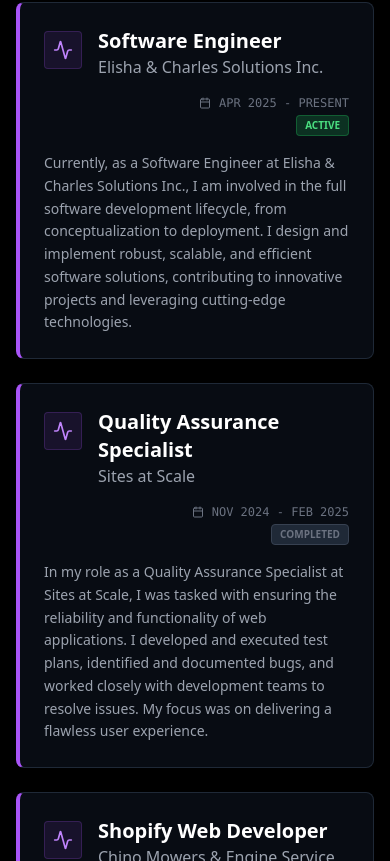
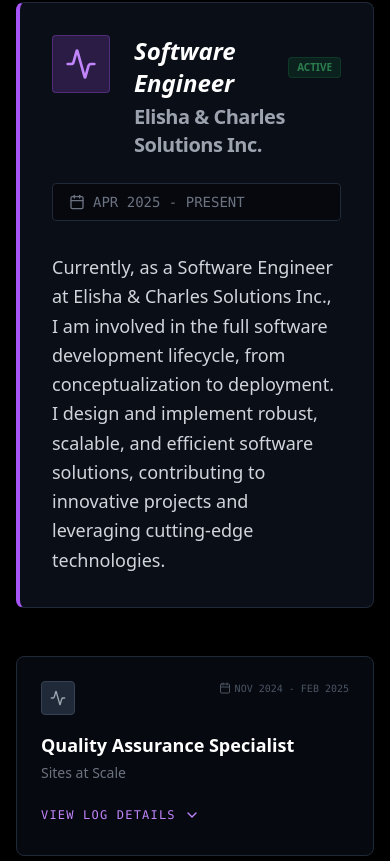
Before and after one commit to Dyno-dev07/My-Portfolio, a React (Vite) app: page / in a window 390 px wide. Shown: the part 4883-5744 px from the top of the page. Built offline with nearby package versions, Linux system fonts and the light colour scheme.

Commit message:
[dyad] Refactoring System Logs into a featured card and 2x2 grid with dropdowns - wrote 1 file(s)

```diff
--- a/src/components/sections/ExperienceSection.tsx
+++ b/src/components/sections/ExperienceSection.tsx
@@ -3,10 +3,17 @@
 import React from "react";
 import { motion } from "framer-motion";
 import { Card } from "@/components/ui/card";
-import { Activity, Calendar } from "lucide-react";
+import { Activity, Calendar, ChevronDown } from "lucide-react";
+import {
+  Accordion,
+  AccordionContent,
+  AccordionItem,
+  AccordionTrigger,
+} from "@/components/ui/accordion";
 
 const experiences = [
   {
+    id: "exp-1",
     title: "Software Engineer",
     company: "Elisha & Charles Solutions Inc.",
     date: "APR 2025 - PRESENT",
@@ -14,6 +21,7 @@ const experiences = [
     desc: "Currently, as a Software Engineer at Elisha & Charles Solutions Inc., I am involved in the full software development lifecycle, from conceptualization to deployment. I design and implement robust, scalable, and efficient software solutions, contributing to innovative projects and leveraging cutting-edge technologies."
   },
   {
+    id: "exp-2",
     title: "Quality Assurance Specialist",
     company: "Sites at Scale",
     date: "NOV 2024 - FEB 2025",
@@ -21,6 +29,7 @@ const experiences = [
     desc: "In my role as a Quality Assurance Specialist at Sites at Scale, I was tasked with ensuring the reliability and functionality of web applications. I developed and executed test plans, identified and documented bugs, and worked closely with development teams to resolve issues. My focus was on delivering a flawless user experience."
   },
   {
+    id: "exp-3",
     title: "Shopify Web Developer",
     company: "Chino Mowers & Engine Service",
     date: "JAN - MAR 2024",
@@ -28,6 +37,7 @@ const experiences = [
     desc: "As a Shopify Web Developer for Chino Mowers & Engine Service, I was responsible for designing, developing, and maintaining their e-commerce store. This included custom theme development, app integration, and optimizing the user experience to drive sales. I ensured the site was responsive and visually appealing across all devices."
   },
   {
+    id: "exp-4",
     title: "Technical Developer",
     company: "Sites at Scale",
     date: "JUL 2023 - NOV 2024",
@@ -35,6 +45,7 @@ const experiences = [
     desc: "At Sites at Scale, I worked as a Technical Developer, focusing on building and customizing websites for various clients. I specialized in implementing complex features, optimizing site performance, and ensuring cross-browser compatibility. My role involved close collaboration with designers and project managers to deliver high-quality web solutions."
   },
   {
+    id: "exp-5",
     title: "Software Engineer Intern",
     company: "Mangtas",
     date: "FEB - MAY 2023",
@@ -44,6 +55,8 @@ const experiences = [
 ];
 
 const ExperienceSection = () => {
+  const [recent, ...others] = experiences;
+
   return (
     <section id="experience" className="py-24 relative">
       <div className="container mx-auto px-4">
@@ -51,41 +64,91 @@ const ExperienceSection = () => {
           SYSTEM <span className="text-purple-500">LOGS</span>
         </h2>
 
-        <div className="max-w-4xl mx-auto space-y-6">
-          {experiences.map((exp, index) => (
+        <div className="max-w-6xl mx-auto">
+          {/* Recent Experience - Centered & Featured */}
           <motion.div
-              key={index}
-              initial={{ opacity: 0, x: -20 }}
-              whileInView={{ opacity: 1, x: 0 }}
+            initial={{ opacity: 0, y: 20 }}
+            whileInView={{ opacity: 1, y: 0 }}
+            viewport={{ once: true }}
+            className="mb-12 flex justify-center"
+          >
+            <Card className="w-full max-w-4xl bg-gray-900/60 border-l-4 border-l-purple-500 border-y-gray-800 border-r-gray-800 p-8 hover:bg-gray-800/40 transition-all group relative overflow-hidden">
+              {/* Glow effect for featured card */}
+              <div className="absolute -inset-px bg-gradient-to-r from-purple-500/20 to-transparent opacity-0 group-hover:opacity-100 transition-opacity pointer-events-none" />
+
+              <div className="flex flex-col md:flex-row md:items-center justify-between gap-6 relative z-10">
+                <div className="flex items-start gap-6">
+                  <div className="p-3 bg-purple-500/20 rounded border border-purple-500/30">
+                    <Activity className="h-8 w-8 text-purple-400" />
+                  </div>
+                  <div>
+                    <div className="flex items-center gap-3 mb-1">
+                      <h3 className="text-2xl md:text-3xl font-black italic text-white group-hover:text-purple-300 transition-colors">
+                        {recent.title}
+                      </h3>
+                      <span className="bg-green-500/20 text-green-400 text-[10px] font-bold px-2 py-0.5 rounded border border-green-500/30 animate-pulse">
+                        {recent.status}
+                      </span>
+                    </div>
+                    <p className="text-xl text-gray-400 font-bold tracking-tight">{recent.company}</p>
+                  </div>
+                </div>
+                <div className="flex items-center gap-2 text-sm font-mono text-gray-500 bg-black/40 px-4 py-2 rounded border border-gray-800">
+                  <Calendar className="h-4 w-4" /> {recent.date}
+                </div>
+              </div>
+              <p className="mt-8 text-gray-300 text-lg leading-relaxed pl-0 md:pl-20 relative z-10">
+                {recent.desc}
+              </p>
+            </Card>
+          </motion.div>
+
+          {/* Other Experiences - 2x2 Grid with Dropdowns */}
+          <div className="grid grid-cols-1 md:grid-cols-2 gap-6">
+            {others.map((exp, index) => (
+              <motion.div
+                key={exp.id}
+                initial={{ opacity: 0, scale: 0.95 }}
+                whileInView={{ opacity: 1, scale: 1 }}
                 viewport={{ once: true }}
                 transition={{ delay: index * 0.1 }}
               >
-              <Card className="bg-gray-900/50 border-l-4 border-l-purple-500 border-y-gray-800 border-r-gray-800 p-6 hover:bg-gray-800/50 transition-colors group">
-                <div className="flex flex-col md:flex-row md:items-center justify-between gap-4">
-                  <div className="flex items-start gap-4">
-                    <div className="mt-1 p-2 bg-purple-500/10 rounded border border-purple-500/20">
-                      <Activity className="h-5 w-5 text-purple-400" />
+                <Card className="h-full bg-gray-900/40 border-gray-800 hover:border-purple-500/30 transition-all group overflow-hidden">
+                  <Accordion type="single" collapsible className="w-full">
+                    <AccordionItem value={exp.id} className="border-none">
+                      <div className="p-6">
+                        <div className="flex justify-between items-start mb-4">
+                          <div className="p-2 bg-gray-800 rounded border border-gray-700 group-hover:border-purple-500/20 transition-colors">
+                            <Activity className="h-4 w-4 text-gray-400 group-hover:text-purple-400" />
                           </div>
-                    <div>
-                      <h3 className="text-xl font-bold text-white group-hover:text-purple-300 transition-colors">{exp.title}</h3>
-                      <p className="text-gray-400 font-medium">{exp.company}</p>
+                          <div className="text-[10px] font-mono text-gray-600 flex items-center gap-1">
+                            <Calendar className="h-3 w-3" /> {exp.date}
                           </div>
                         </div>
-                  <div className="flex flex-col items-end">
-                    <div className="flex items-center gap-2 text-xs font-mono text-gray-500 mb-1">
-                      <Calendar className="h-3 w-3" /> {exp.date}
+
+                        <h3 className="text-lg font-bold text-white mb-1 group-hover:text-purple-300 transition-colors">
+                          {exp.title}
+                        </h3>
+                        <p className="text-sm text-gray-500 font-medium mb-4">{exp.company}</p>
+
+                        <AccordionTrigger className="py-2 text-xs font-mono text-purple-400 hover:text-purple-300 hover:no-underline justify-start gap-2 uppercase tracking-widest">
+                          View Log Details
+                        </AccordionTrigger>
                       </div>
-                    <span className={`text-[10px] font-bold px-2 py-0.5 rounded ${exp.status === 'ACTIVE' ? 'bg-green-500/20 text-green-400 border border-green-500/30' : 'bg-gray-800 text-gray-500 border border-gray-700'}`}>
-                      {exp.status}
-                    </span>
-                  </div>
-                </div>
-                <p className="mt-4 text-gray-400 text-sm leading-relaxed pl-0 md:pl-14">
+
+                      <AccordionContent className="px-6 pb-6">
+                        <div className="pt-4 border-t border-gray-800">
+                          <p className="text-sm text-gray-400 leading-relaxed italic">
                             {exp.desc}
                           </p>
+                        </div>
+                      </AccordionContent>
+                    </AccordionItem>
+                  </Accordion>
                 </Card>
               </motion.div>
             ))}
+          </div>
         </div>
       </div>
     </section>
```
Lines whose indentation alone changed are shown as unchanged.
